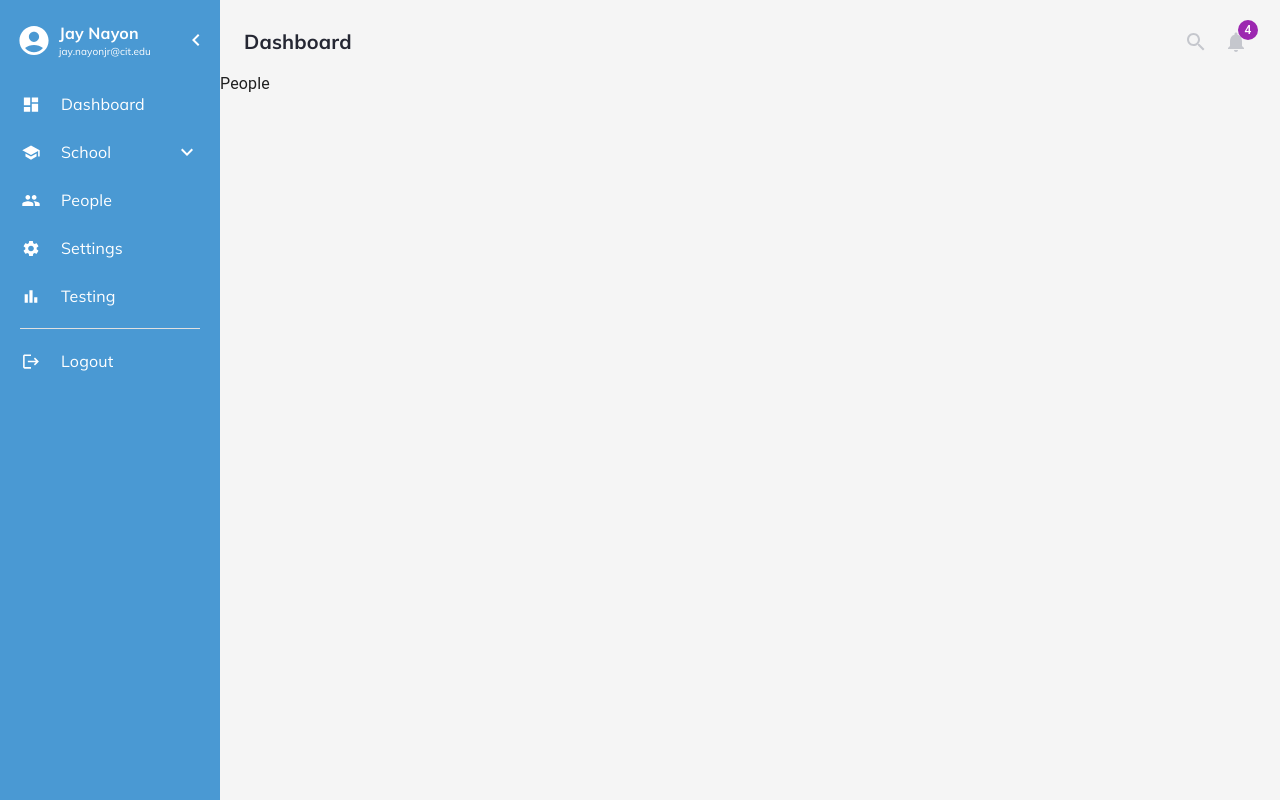
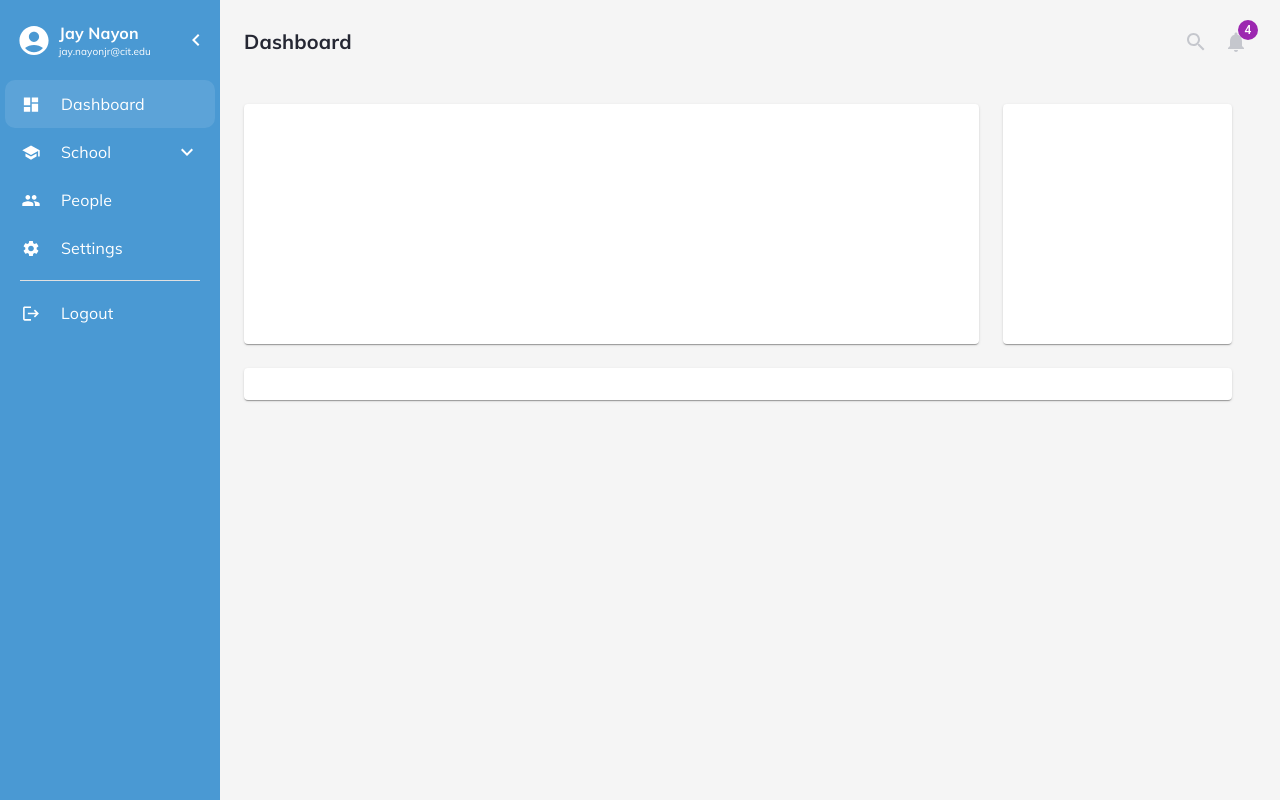
Before and after one commit to Jaynayon/princi-pal-frontend, a React (Create React App) app: page /people in a window 1280 px wide. Both pictures are taken after a click on the button "Click to Login". Built offline with nearby package versions, Linux system fonts and the light colour scheme.

Commit message:
Update Navigation Bar

```diff
--- a/src/App.js
+++ b/src/App.js
@@ -21,7 +21,7 @@ function App() {
         <Route path="/schools" element={<Schools />} />
         <Route path="/people" element={<People />} />
         <Route path="/settings" element={<Settings />} />
-        <Route path="/testing" element={<Testing />} />
+        {/*<Route path="/testing" element={<Testing />} />*/}
       </Route>
     )
   )
--- a/src/Components/Navigation/DisplaySchools.js
+++ b/src/Components/Navigation/DisplaySchools.js
@@ -62,8 +62,8 @@ export default function DisplaySchools({ selected, setSelected }) {
                                 return (
                                     <ListItemButton
                                         key={index}
-                                        //component={Link}
-                                        //to={index < 5 ? `/${item}` : '/'}
+                                        component={Link}
+                                        to={'/schools'}
                                         sx={styles.button}
                                         value={item}
                                         selected={selected === item}
--- a/src/Components/Navigation/listItems.js
+++ b/src/Components/Navigation/listItems.js
@@ -13,7 +13,7 @@ import { Link } from 'react-router-dom';
 import DisplaySchools from './DisplaySchools';
 
 export function DisplayItems() {
-    const list = ['Dashboard', 'Schools', 'People', 'Settings', 'Testing', 'Logout'];
+    const list = ['dashboard', 'schools', 'people', 'settings', 'logout'];
     const [selected, setSelected] = useState('dashboard');
 
     useEffect(() => {
@@ -23,7 +23,7 @@ export function DisplayItems() {
     return (
         list.map((item, index) => (
             <React.Fragment>
-                {index > 4 && <Divider sx={styles.divider.horizontal} /> /*Render divider after the Testing tab*/}
+                {index > 3 && <Divider sx={styles.divider.horizontal} /> /*Render divider after the Testing tab*/}
                 {
                     index === 1 ? <DisplaySchools selected={selected} setSelected={setSelected} /> :
                         <ListItemButton key={index}
@@ -42,12 +42,11 @@ export function DisplayItems() {
                                 {index === 0 ? <DashboardIcon sx={styles.icon} /> :
                                     index === 2 ? <PeopleIcon sx={styles.icon} /> :
                                         index === 3 ? <SettingsIcon sx={styles.icon} /> :
-                                            index === 4 ? <BarChartIcon sx={styles.icon} /> :
-                                                index === 5 ? <LogoutIcon sx={styles.icon} /> :
-                                                    null}
+                                            index === 4 ? <LogoutIcon sx={styles.icon} /> :
+                                                null}
                             </ListItemIcon>
                             <ListItemText
-                                primary={item}
+                                primary={item.charAt(0).toUpperCase() + item.slice(1)}
                                 primaryTypographyProps={styles.typography}
                             />
                         </ListItemButton>
--- a/src/Pages/People.js
+++ b/src/Pages/People.js
@@ -1,10 +1,46 @@
 import React from 'react';
+import Container from '@mui/material/Container';
+import Grid from '@mui/material/Grid';
+import Paper from '@mui/material/Paper';
 
 function People(props) {
     return (
-        <div>
-            People
-        </div>
+        <Container maxWidth="lg" sx={{ mt: 4, mb: 4 }}>
+            <Grid container spacing={3}>
+                {/* Chart */}
+                <Grid item xs={12} md={8} lg={9}>
+                    <Paper
+                        sx={{
+                            p: 2,
+                            display: 'flex',
+                            flexDirection: 'column',
+                            height: 240,
+                        }}
+                    >
+
+                    </Paper>
+                </Grid>
+                {/* Recent Deposits */}
+                <Grid item xs={12} md={4} lg={3}>
+                    <Paper
+                        sx={{
+                            p: 2,
+                            display: 'flex',
+                            flexDirection: 'column',
+                            height: 240,
+                        }}
+                    >
+
+                    </Paper>
+                </Grid>
+                {/* Recent Orders */}
+                <Grid item xs={12}>
+                    <Paper sx={{ p: 2, display: 'flex', flexDirection: 'column' }}>
+
+                    </Paper>
+                </Grid>
+            </Grid>
+        </Container>
     );
 }
 
--- a/src/Pages/Schools.js
+++ b/src/Pages/Schools.js
@@ -1,15 +1,28 @@
+import '../App.css'
 import React from 'react';
+import Paper from '@mui/material/Paper';
+import RecordsTable from '../Components/Table/RecordsTable';
 import Container from '@mui/material/Container';
 import Grid from '@mui/material/Grid';
-import Paper from '@mui/material/Paper';
+import DateFilter from '../Components/Filters/DateFilter';
 
 //xs, sm, md sizes are important
 
 function Schools(props) {
     return (
-        <Container maxWidth="lg" sx={{ mt: 4, mb: 4 }}>
+        <Container maxWidth="lg" sx={{ /*mt: 4,*/ mb: 4 }}>
             <Grid container spacing={3}>
-                {/* Chart */}
+                <Grid item xs={12} md={12} lg={12}>
+                    <Paper
+                        sx={[styles.header, { p: 2, display: 'flex', flexDirection: 'row' }]}
+                        elevation={0}
+                        variant='outlined'>
+                        <DateFilter />
+                    </Paper>
+                </Grid>
+                <Grid item xs={12} md={12} lg={12}>
+                    <RecordsTable />
+                </Grid>
                 <Grid item xs={12} md={8} lg={9}>
                     <Paper
                         sx={{
@@ -19,10 +32,9 @@ function Schools(props) {
                             height: 240,
                         }}
                     >
-
+                        Content
                     </Paper>
                 </Grid>
-                {/* Recent Deposits */}
                 <Grid item xs={12} md={4} lg={3}>
                     <Paper
                         sx={{
@@ -32,13 +44,7 @@ function Schools(props) {
                             height: 240,
                         }}
                     >
-
-                    </Paper>
-                </Grid>
-                {/* Recent Orders */}
-                <Grid item xs={12}>
-                    <Paper sx={{ p: 2, display: 'flex', flexDirection: 'column' }}>
-
+                        Content
                     </Paper>
                 </Grid>
             </Grid>
@@ -46,4 +52,11 @@ function Schools(props) {
     );
 }
 
+const styles = {
+    header: {
+        overflowWrap: "break-word",
+        fontFamily: 'Mulish-Regular'
+    },
+}
+
 export default Schools;
```
